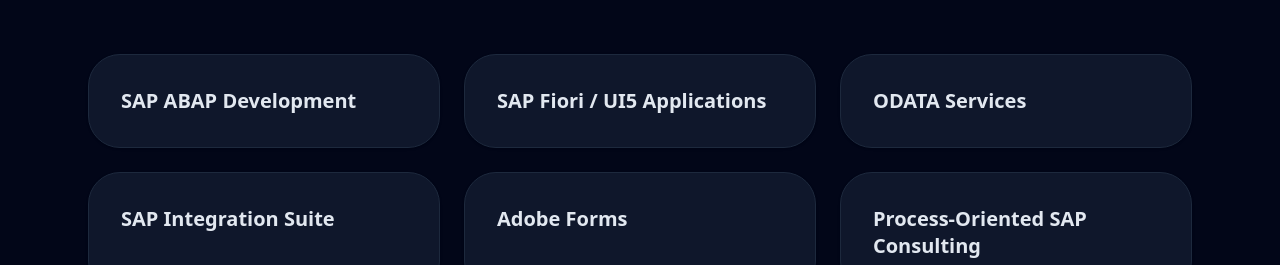
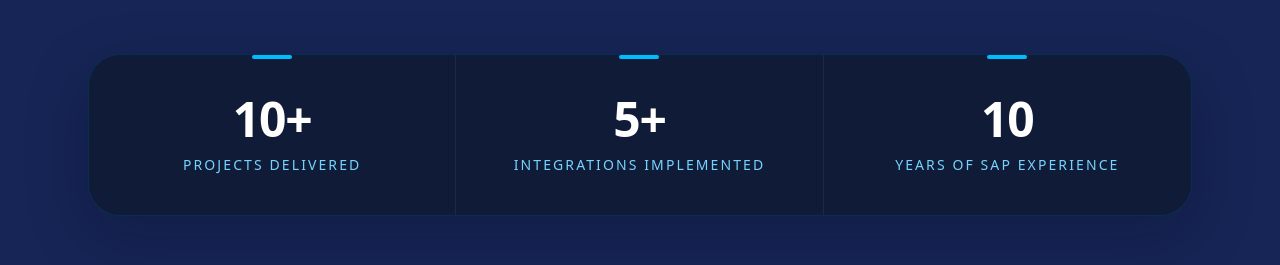
Before and after one commit to FutureFactoryX/FutureFactoryX, a Next.js app: page / in a window 1280 px wide. Shown: the part 1476-1741 px from the top of the page. Built offline with nearby package versions, Linux system fonts and the light colour scheme.

Commit message:
New version of page - color testing

```diff
--- a/src/components/About.tsx
+++ b/src/components/About.tsx
@@ -1,6 +1,6 @@
 export default function About() {
     return (
-            <section className="bg-slate-900">
+            <section className="relative bg-slate-900">
                 <div className="max-w-6xl mx-auto px-6 py-24">
                     <div className="grid lg:grid-cols-2 gap-16">
                         <div>
--- a/src/components/CaseStudies.tsx
+++ b/src/components/CaseStudies.tsx
@@ -1,6 +1,6 @@
 export default function CaseStudies() {
     return (
-      <section className="bg-slate-900">
+      <section className="bg-[#0B1120]">
         <div className="max-w-6xl mx-auto px-6 py-24">
           <div className="mb-14">
             <p className="uppercase tracking-[0.25em] text-sm text-sky-400 mb-6">
--- a/src/components/Navbar.tsx
+++ b/src/components/Navbar.tsx
@@ -3,7 +3,7 @@
 
 export default function Navbar() {
   return (
-    <header className="sticky top-0 z-50 border-b border-slate-800 bg-slate-950/80 backdrop-blur">
+    <header className="sticky top-0 z-50 border-b border-slate-800 bg-slate-950">
       <nav className="mx-auto flex h-12 max-w-7xl items-center justify-between px-6">
         <Link
         href="/"
--- a/src/components/Services.tsx
+++ b/src/components/Services.tsx
@@ -11,8 +11,23 @@
     "AI Agents"
   ];
 
+    const metrics = [
+    {
+      value: "10+",
+      label: "Projects delivered",
+    },
+    {
+      value: "5+",
+      label: "Integrations implemented",
+    },
+    {
+      value: "10",
+      label: "Years of SAP experience",
+    },
+  ];
+
     return (
-      <section className="bg-slate-950 border-y border-slate-800">
+      <section className="bg-blue-950 border-y border-slate-800">
         <div className="max-w-6xl mx-auto px-6 py-24">
           <div className="mb-14">
             <p className="uppercase tracking-[0.25em] text-sm text-sky-400 mb-6">
@@ -23,6 +38,29 @@
               Technical SAP solutions aligned with operational reality.
             </h2>
           </div>
+
+{/* EXPERIENCE METRICS */}
+<div className="mb-16 overflow-hidden rounded-[2rem] border border-sky-900/40 bg-slate-900/70 shadow-[0_20px_60px_rgba(2,6,23,0.25)]">
+  <div className="grid grid-cols-1 divide-y divide-slate-800 sm:grid-cols-3 sm:divide-x sm:divide-y-0">
+    {metrics.map((metric) => (
+      <div
+        key={metric.label}
+        className="relative px-8 py-9 text-center sm:px-6 lg:py-10"
+      >
+        {/* subtle accent */}
+        <div className="absolute left-1/2 top-0 h-1 w-10 -translate-x-1/2 rounded-full bg-sky-400" />
+
+        <p className="text-5xl font-bold tracking-tight text-white">
+          {metric.value}
+        </p>
+
+        <p className="mt-3 text-sm font-medium uppercase tracking-[0.15em] text-sky-300">
+          {metric.label}
+        </p>
+      </div>
+    ))}
+  </div>
+</div>
 
           <div className="grid md:grid-cols-2 lg:grid-cols-3 gap-6">
             {services.map((service) => (
```
